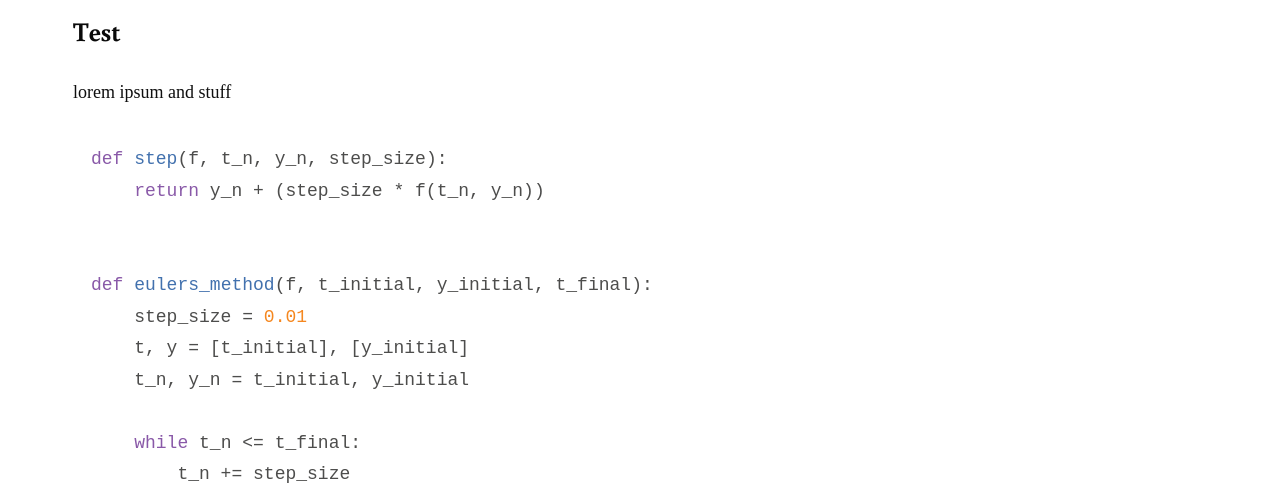
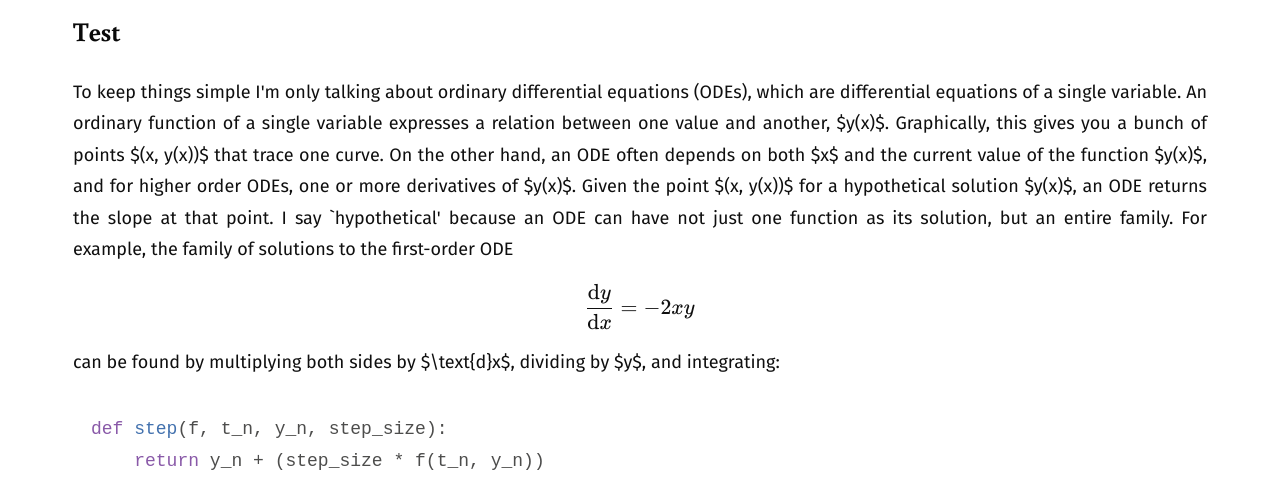
Before and after one commit to hrhwilliams/hrhwilliams.github.io, a plain HTML site: page blog/diffeq_interp.html in a window 1280 px wide. Shown: the part 314-800 px from the top of the page. Drawn offline with nearby package versions, Linux system fonts and the light colour scheme.

Commit message:
Update diffeq_interp.html

```diff
--- a/blog/diffeq_interp.html
+++ b/blog/diffeq_interp.html
@@ -50,7 +50,20 @@
                 <h2 class="date">July 17, 2021</h2>
             </header>
             <h1>Test</h1>
-            lorem ipsum and stuff
+                <p>To keep things simple I'm only talking about ordinary differential equations (ODEs),
+                   which are differential equations of a single variable. An ordinary function of a single
+                   variable expresses a relation between one value and another, <span class="math inline">$y(x)$</span>. Graphically, this
+                   gives you a bunch of points <span class="math inline">$(x, y(x))$</span> that trace one curve. On the other hand, an ODE
+                   often depends on both <span class="math inline">$x$</span> and the current value of the function <span class="math inline">$y(x)$</span>, and for higher
+                   order ODEs, one or more derivatives of <span class="math inline">$y(x)$</span>. Given the point <span class="math inline">$(x, y(x))$</span> for a
+                   hypothetical solution <span class="math inline">$y(x)$</span>, an ODE returns the slope at that point. I say `hypothetical'
+                   because an ODE can have not just one function as its solution, but an entire family. For
+                   example, the family of solutions to the first-order ODE</p>
+<span class="math display">\[\begin{equation*}
+    \frac{\text{d}y}{\text{d}x} = -2xy
+\end{equation*}\]</span>
+                <p>can be found by multiplying both sides by <span class="math inline">$\text{d}x$</span>, dividing by <span class="math inline">$y$</span>, and integrating:
+                </p>
 <pre><code class="language-python">def step(f, t_n, y_n, step_size):
     return y_n + (step_size * f(t_n, y_n))
 
```
